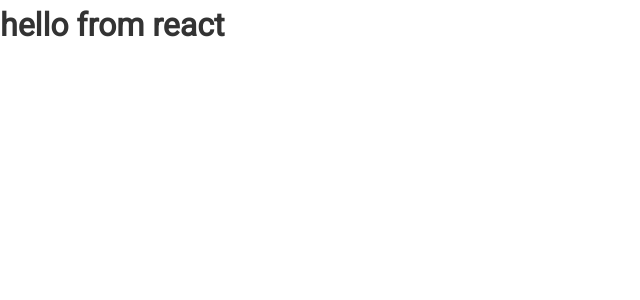
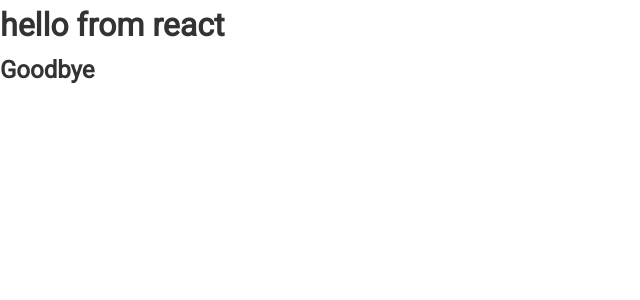
Before and after one commit to Chris-karanja/Github-Finder, a React (Create React App) app in the folder my-app/: page / in a window 1280 px wide. Shown: the top 300 px of the page, without its empty margins (0-640 px from the left). Built offline with nearby package versions, Linux system fonts and the light colour scheme; the HTML template or start-up script is replaced by a standard one.

Commit message:
added a h2 element

```diff
--- a/my-app/src/App.js
+++ b/my-app/src/App.js
@@ -6,6 +6,7 @@ class App extends Component {
     return (
       <div className='App'>
         <h1>hello from react</h1>
+        <h2>Goodbye</h2>
       </div>
     );
   }
```
